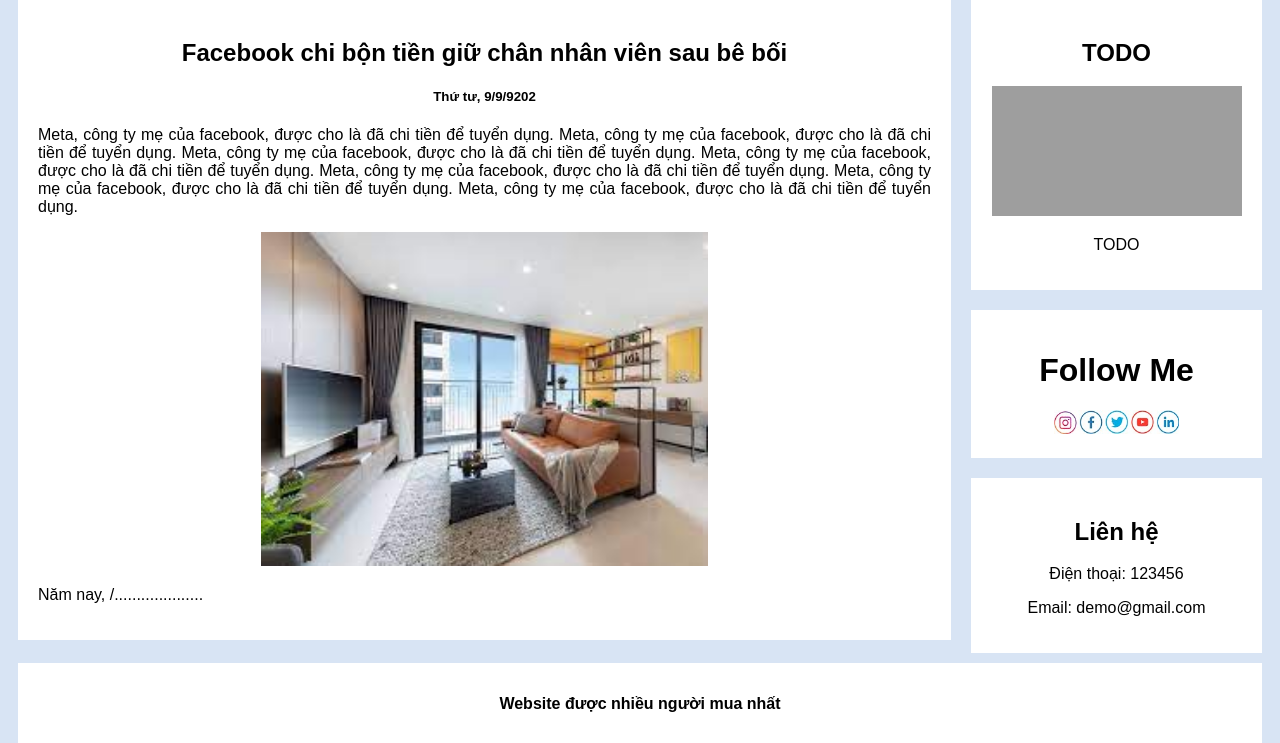
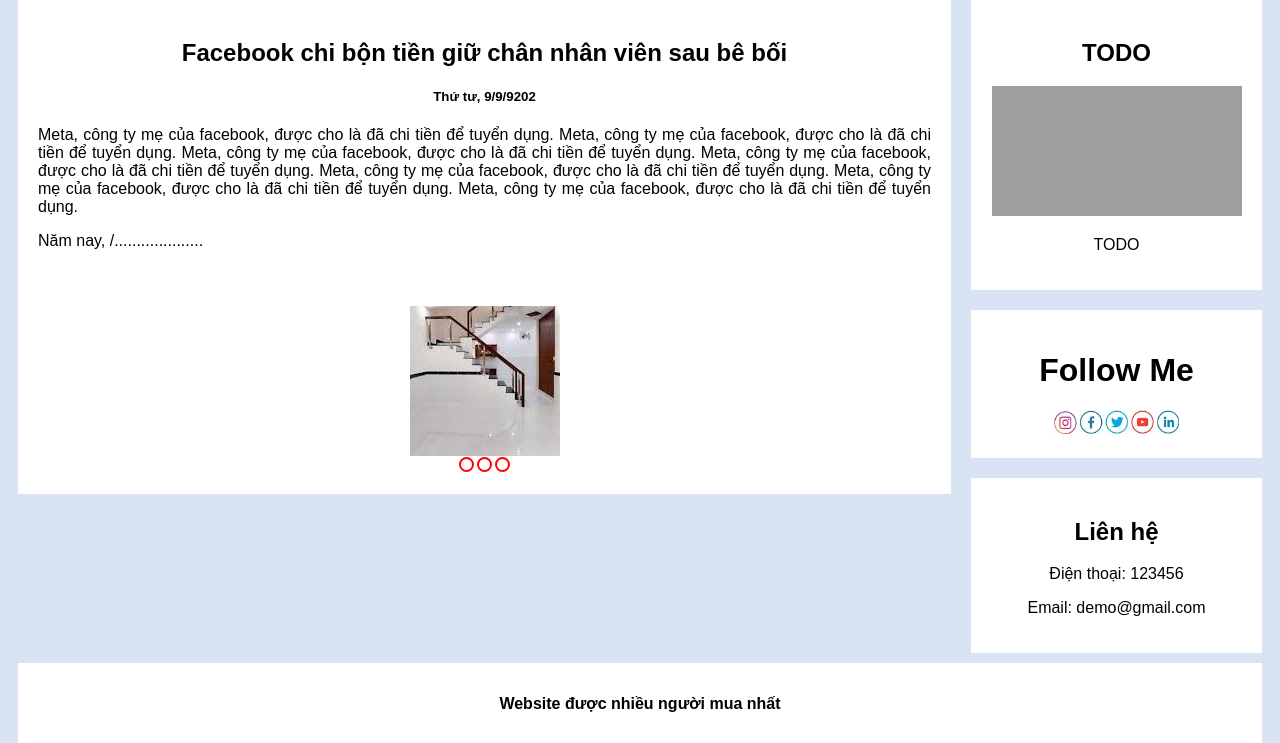
Before and after one commit to hoduy511/Website-Bat-Dong-San, a PHP site: page /details.html in a window 1280 px wide. Shown: the part 247-990 px from the top of the page. Run offline with PHP 8.4, Linux system fonts and the light colour scheme; grey boxes are pictures that could not be loaded.

Commit message:
test slide without js

```diff
--- a/Stage1/details.html
+++ b/Stage1/details.html
@@ -1,11 +1,13 @@
 <!DOCTYPE html>
 <html lang="en">
+
 <head>
     <meta charset="UTF-8">
     <meta name="viewport" content="width=device-width, initial-scale=1.0">
     <title>TODO</title>
     <link rel="stylesheet" href="./style.css">
 </head>
+
 <body>
     <div class="header">
         <h1>TODO</h1>
@@ -24,16 +26,43 @@
                 <h2>Facebook chi bộn tiền giữ chân nhân viên sau bê bối</h2>
                 <h5>Thứ tư, 9/9/9202</h5>
                 <p style="text-align: justify;">
-                    Meta, công ty mẹ của facebook, được cho là đã chi tiền để tuyển dụng. Meta, công ty mẹ của facebook, được cho là đã chi tiền để tuyển dụng. Meta, công ty mẹ của facebook, được cho là đã chi tiền để tuyển dụng. Meta, công ty mẹ của facebook, được cho là đã chi tiền để tuyển dụng. Meta, công ty mẹ của facebook, được cho là đã chi tiền để tuyển dụng. Meta, công ty mẹ của facebook, được cho là đã chi tiền để tuyển dụng. Meta, công ty mẹ của facebook, được cho là đã chi tiền để tuyển dụng.
+                    Meta, công ty mẹ của facebook, được cho là đã chi tiền để tuyển dụng. Meta, công ty mẹ của facebook,
+                    được cho là đã chi tiền để tuyển dụng. Meta, công ty mẹ của facebook, được cho là đã chi tiền để
+                    tuyển dụng. Meta, công ty mẹ của facebook, được cho là đã chi tiền để tuyển dụng. Meta, công ty mẹ
+                    của facebook, được cho là đã chi tiền để tuyển dụng. Meta, công ty mẹ của facebook, được cho là đã
+                    chi tiền để tuyển dụng. Meta, công ty mẹ của facebook, được cho là đã chi tiền để tuyển dụng.
                 </p>
-                <img width="50%" src="images/tower1.jfif" alt="">
                 <p style="text-align: justify;">Năm nay, /....................</p>
+
+                <div class="slider">
+                    <div class="slider-imgs">
+                        <input type="radio" name="input-slider" id="img1">
+                        <input type="radio" name="input-slider" id="img2">
+                        <input type="radio" name="input-slider" id="img3">
+
+                        <img src="images/1.jpg" alt="img1" class="img-slider1" height="150px" width="150px">
+                        <img src="images/2.jpg" alt="img2" class="img-slider2" height="150px" width="150px">
+                        <img src="images/3.jpg" alt="img3" class="img-slider3" height="150px" width="150px">
+                    </div>
+                </div>
+
+                <div class="lable-slider">
+                    <label for="img1"></label>
+                    <label for="img2"></label>
+                    <label for="img3"></label>
+                </div>
             </div>
+
+
+
         </div>
         <div class="rightcolumn">
             <div class="card">
                 <h2>TODO</h2>
-                <iframe width="250" height="130" src="https://www.youtube.com/embed/2jeqQ6Py-o8" title="YouTube video player" frameborder="0" allow="accelerometer; autoplay; clipboard-write; encrypted-media; gyroscope; picture-in-picture; web-share" allowfullscreen></iframe>
+                <iframe width="250" height="130" src="https://www.youtube.com/embed/2jeqQ6Py-o8"
+                    title="YouTube video player" frameborder="0"
+                    allow="accelerometer; autoplay; clipboard-write; encrypted-media; gyroscope; picture-in-picture; web-share"
+                    allowfullscreen></iframe>
                 <p>TODO</p>
             </div>
             <div class="card">
@@ -52,4 +81,5 @@
         <h4>Website được nhiều người mua nhất</h4>
     </div>
 </body>
+
 </html>
--- a/Stage1/style.css
+++ b/Stage1/style.css
@@ -1,6 +1,7 @@
 * {
     box-sizing: border-box;
 }
+
 body {
     font-family: Arial;
     padding: 10px;
@@ -18,9 +19,11 @@ body {
 .header h1 {
     font-size: 40px;
 }
+
 .header p {
     font-size: 20px;
 }
+
 /* --------- */
 .topnav {
     overflow: hidden;
@@ -35,16 +38,19 @@ body {
     padding: 14px 16px;
     text-decoration: none;
 }
+
 .topnav a:hover {
     background-color: #7085db;
     color: white;
 }
+
 /* --------------- */
 .leftcolumn {
     float: left;
     width: 75%;
     height: auto;
 }
+
 .rightcolumn {
     float: left;
     width: 25%;
@@ -104,13 +110,15 @@ body {
     display: table;
     clear: both;
 }
+
 /* ----------- */
-.card{
+.card {
     background-color: white;
     padding: 20px;
     margin-top: 20px;
     text-align: center;
 }
+
 /* ------- */
 .footer {
     padding: 10px;
@@ -118,3 +126,53 @@ body {
     background: white;
     margin-top: 10px;
 }
+
+
+.slider {
+    width: 150px;
+    margin: 0 auto;
+    padding-top: 40px;
+    overflow: hidden;
+}
+
+.slider-imgs {
+    display: flex;
+    margin-left: auto;
+}
+
+.slider-imgs img {
+    object-fit: contain;
+}
+
+.slider-imgs input {
+    display: none;
+}
+
+.lable-slider {
+    display: flex;
+    justify-content: center;
+}
+
+.lable-slider label {
+    height: 15px;
+    width: 15px;
+    border: 2px solid red;
+    border-radius: 50%;
+    margin: 1.5px;
+}
+
+.lable-slider label:hover {
+    background: bisque;
+}
+
+#img1:checked ~.img-slider1 {
+    margin-left: -100%;
+}
+
+#img2:checked ~.img-slider2{
+    margin-left: -200%;
+}
+
+#img3:checked ~.img-slider3 {
+    margin-left: -300%;
+}
```
Also changed, not shown: Stage1/images/1.jpg (added), Stage1/images/2.jpg (added), Stage1/images/3.jpg (added), 3 other files.
